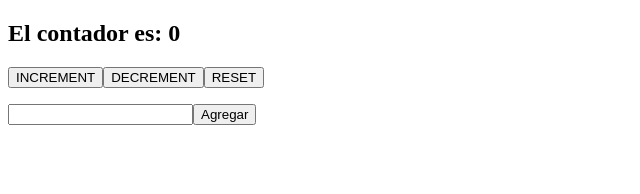
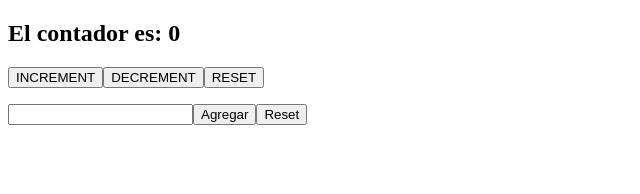
Before and after one commit to MarcosMarcoski/Ejercicios-React, a React (Vite) app in the folder vite-project/ejercicios/: page / in a window 1280 px wide. Shown: the top 194 px of the page, without its empty margins (0-640 px from the left). Built offline with nearby package versions, Linux system fonts and the light colour scheme.

Commit message:
ejercicio 58

```diff
--- a/vite-project/ejercicios/src/componentes/TodoList.jsx
+++ b/vite-project/ejercicios/src/componentes/TodoList.jsx
@@ -9,7 +9,11 @@ export function TodoList() {
       setItems([...items, inputValue]);
       setInputValue("");
     }
+
   };
+  const handleReset = () => {
+    setItems([]);
+};
   return (
     <div>
       <ul>
@@ -24,6 +28,7 @@ export function TodoList() {
           onChange={(e) => setInputValue(e.target.value)}
         />
         <button onClick={handleAddItem}>Agregar</button>
+        <button onClick={handleReset}>Reset</button>
       </div>
     </div>
   );
```
